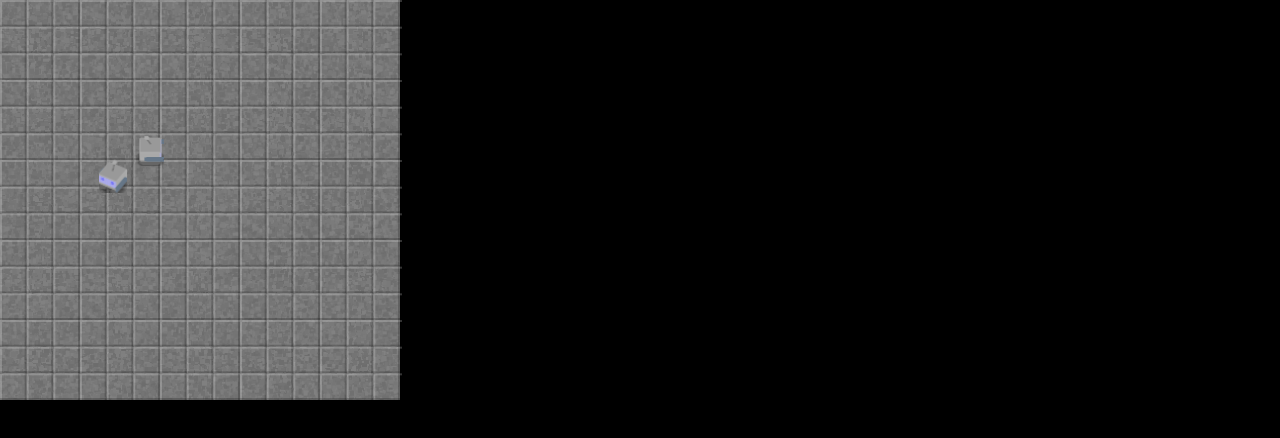
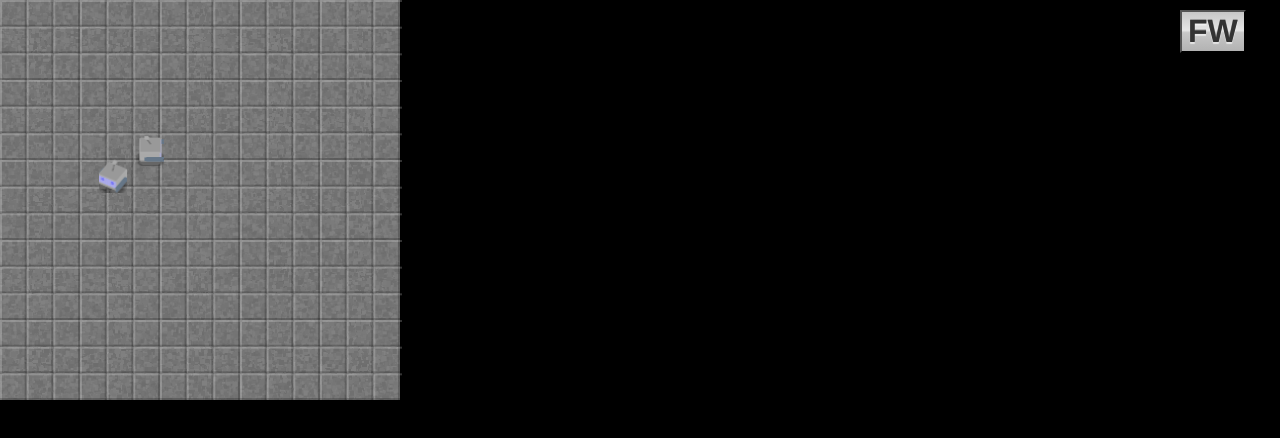
Before and after one commit to DerBenniBanni/robopower_gamedevjs2024, a website: page src/index.html in a window 1280 px wide. Drawn offline with Linux system fonts and the light colour scheme.

Commit message:
song update + gui test

```diff
--- a/src/index.html
+++ b/src/index.html
@@ -12,7 +12,10 @@
 <body>
     <canvas id="bgCanvas"></canvas>
     <canvas id="gameCanvas"></canvas>
-    <div id="status"></div>
+    <div id="program">
+        <button class="metal">FW</button>
+    </div>
+
     <!-- build:js -->
 	<script src="a_musicplayer.js"></script>
 	<!--script src="b_music.js"></script-->
--- a/src/style.css
+++ b/src/style.css
@@ -13,11 +13,34 @@
 	top: 0;
 	left: 0;
 }
-#status {
+#program {
 	position:absolute;
 	top:10px;
-	left: 50px;
+	right: 0px;
 	width: 100px;
 	color:#fff;
 	white-space: nowrap;
 }
+.metal {
+	outline: none;
+
+	font: bold 2em "Helvetica Neue", Arial, Helvetica, Geneva, sans-serif;
+	text-align: center;
+	color: hsla(0,0%,20%,1);
+	text-shadow: hsla(0,0%,40%,.5) 0 -1px 0, hsla(0,0%,100%,.6) 0 2px 1px;
+
+	background-color: hsl(0,0%,90%);
+	-box-shadow: inset hsla(0,0%,15%,  1) 0  0px 0px 4px, /* border */
+	  inset hsla(0,0%,15%, .8) 0 -1px 5px 4px, /* soft SD */
+	  inset hsla(0,0%,0%, .25) 0 -1px 0px 7px, /* bottom SD */
+	  inset hsla(0,0%,100%,.7) 0  2px 1px 7px, /* top HL */
+
+	  hsla(0,0%, 0%,.15) 0 -5px 6px 4px, /* outer SD */
+	  hsla(0,0%,100%,.5) 0  5px 6px 4px; /* outer HL */
+	background-image:
+	  linear-gradient(180deg, hsl(0,0%,78%)  0%,
+	  hsl(0,0%,90%) 47%,
+	  hsl(0,0%,78%) 53%,
+	  hsl(0,0%,70%)100%);
+	transition: color .2s;
+  }
```
Also changed, not shown: songs.html (+1 -1 lines).
